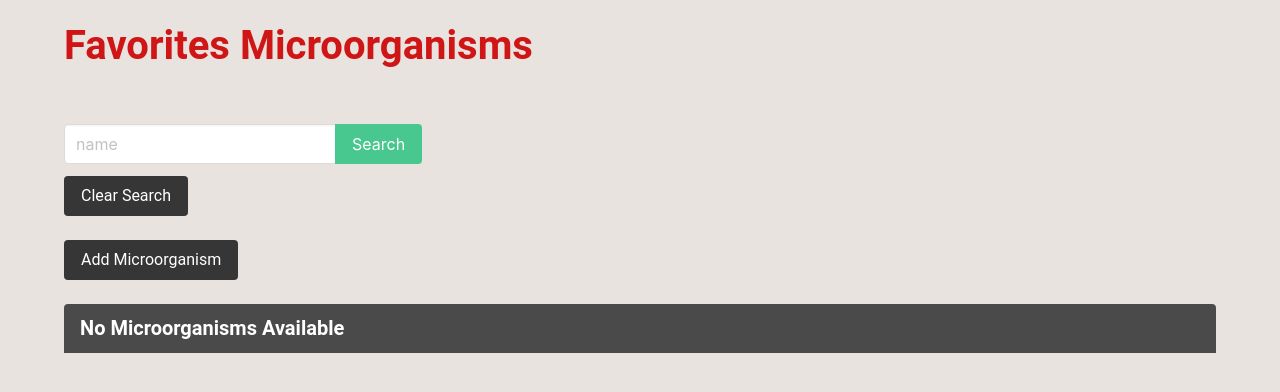
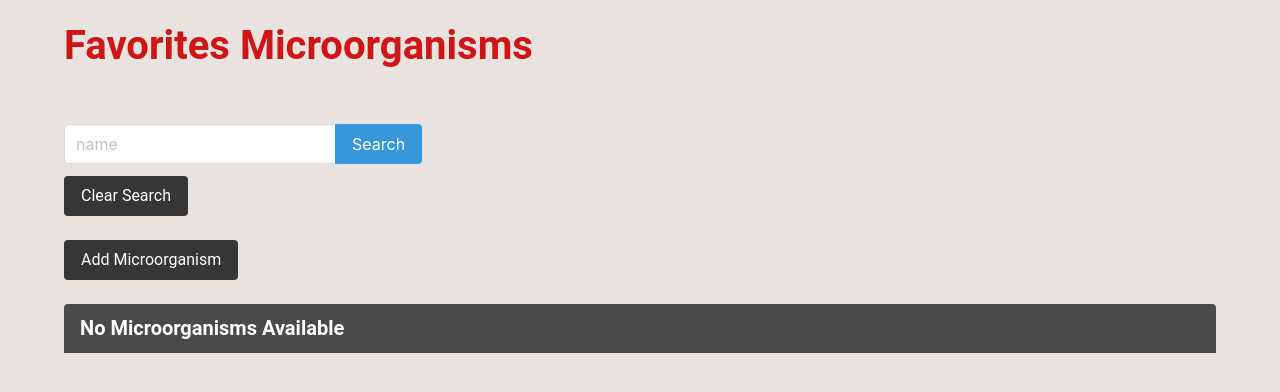
Before and after one commit to DoloresCode/finchfetch, a Django app: page /microorganisms/ in a window 1280 px wide. Shown: the part 52-444 px from the top of the page. Run offline with Django 4.2, Linux system fonts and the light colour scheme; data that the repository does not hold is empty.

Commit message:
microorganism index page search button color button changed

```diff
--- a/main_app/static/styles/main.css
+++ b/main_app/static/styles/main.css
@@ -348,6 +348,11 @@ img {
   font-size: 18px;
 }
 
+.control .button.is-success {
+  background-color: #3498db;
+  color: #ffffff;
+}
+
 /* Delete Page */
 
 .delete-page-container {
--- a/main_app/templates/microorganism_index.html
+++ b/main_app/templates/microorganism_index.html
@@ -11,7 +11,7 @@
       <input class="input" type="text" name="name" placeholder="name" />
     </div>
     <div class="control">
-      <input class="button is-success" type="submit" value="Search" />
+      <input class="button is-success custom-search-button" type="submit" value="Search" />
     </div>
   </div>
   <!-- This anchor tag will redirect back to microorganism index without a query param -->
```
